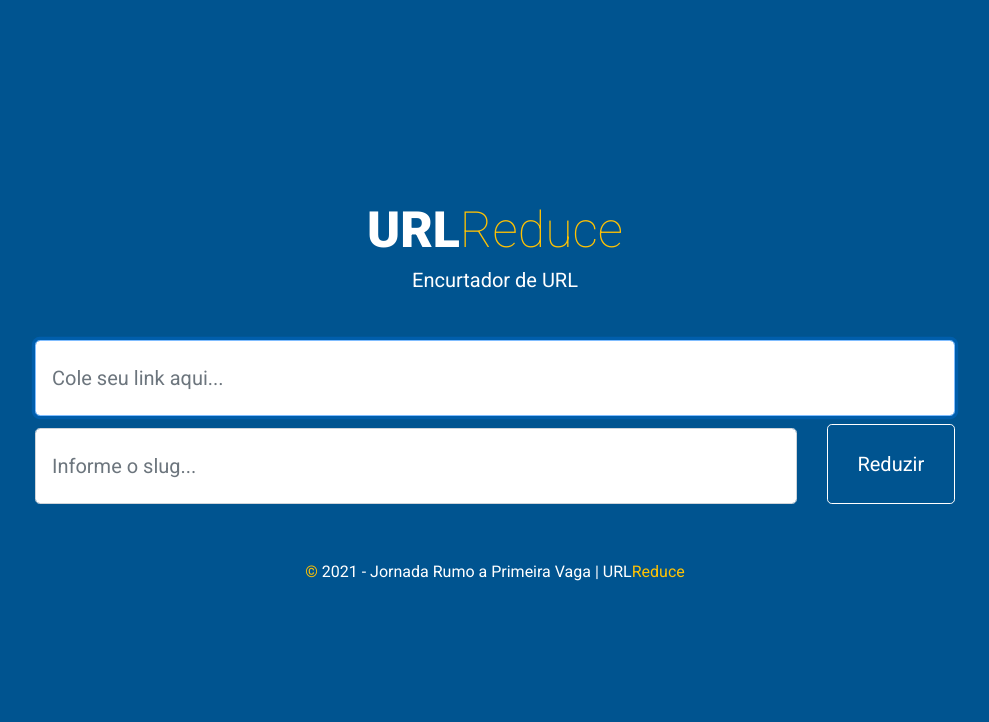
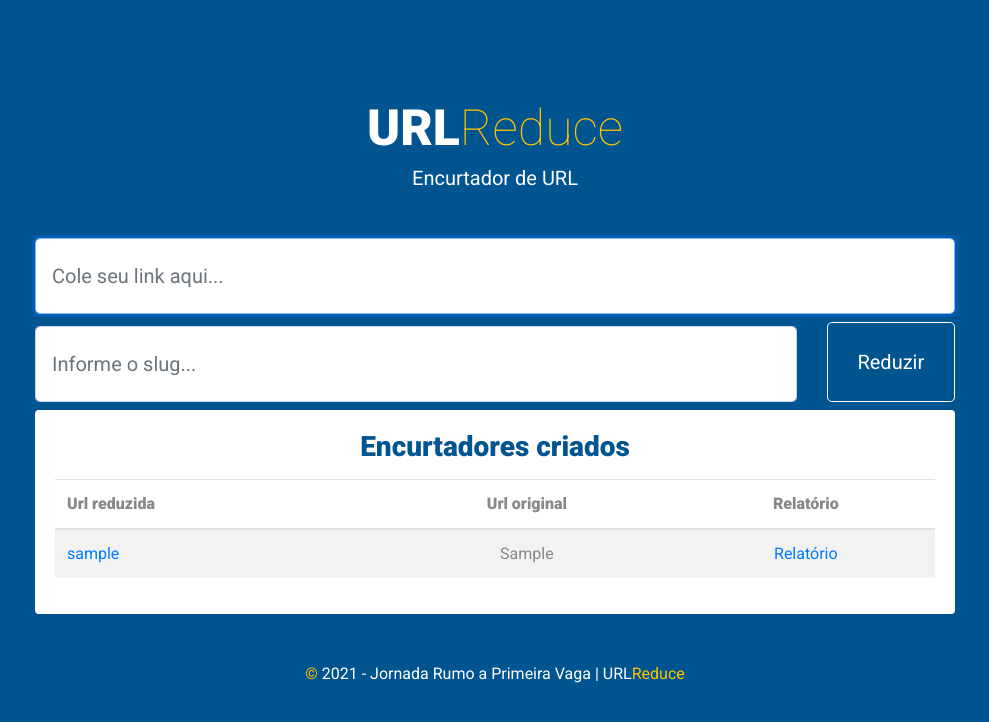
Before and after one commit to mateuslourenco/url_reduce, a Django app: page / in a window 1280 px wide. Shown: the top 722 px of the page, without its empty margins (145-1134 px from the left). Run offline with Django 4.2, Linux system fonts and the light colour scheme; tables that the repository leaves empty hold one stand-in row (values such as "Sample post").

Commit message:
implementado lista de redirects na home

```diff
--- a/devpro/encurtador/facade.py
+++ b/devpro/encurtador/facade.py
@@ -5,10 +5,10 @@ from devpro.encurtador.models import UrlRedirect
 
 
 def localizar_url_redirect(slug: str) -> UrlRedirect:
-    return UrlRedirect.objects.get(slug=slug)
+    return UrlRedirect.objects.get(slug=slug).order_by('-id')
 
 
-def localizar_redirecionamentos(slug):
+def localizar_redirecionamentos_por_data(slug):
     return list(
         UrlRedirect.objects.filter(
             slug=slug
@@ -18,3 +18,11 @@ def localizar_redirecionamentos(slug):
             cliques=Count('data')
         ).order_by('data')
     )
+
+
+def localizar_url_reduzida(request, slug):
+    return request.build_absolute_uri(f'/{slug}')
+
+
+def localizar_redirects():
+    return UrlRedirect.objects.all()
--- a/devpro/encurtador/models.py
+++ b/devpro/encurtador/models.py
@@ -1,4 +1,5 @@
 from django.db import models
+from django.urls import reverse
 
 
 class UrlRedirect(models.Model):
@@ -10,6 +11,15 @@ class UrlRedirect(models.Model):
     def __str__(self):
         return f'url redirect para {self.destino}'
 
+    class Meta:
+        ordering = ('-id',)
+
+    def localizar_url_reduzida(self):
+        return reverse('redirecionar', kwargs={'slug': self.slug})
+
+    def localizar_relatorio(self):
+        return reverse('relatorios', kwargs={'slug': self.slug})
+
 
 class UrlLog(models.Model):
     criado_em = models.DateTimeField(auto_now_add=True)
--- a/devpro/encurtador/templates/encurtador/home.html
+++ b/devpro/encurtador/templates/encurtador/home.html
@@ -10,7 +10,6 @@
         <div class="offset-sm-1 col-sm-10">
             <h1 class="font-weight-bold">URL<span class="font-weight-light color-y">Reduce</span></h1>
             <p class="h5 mb-5 text-muted">Encurtador de URL</p>
-
             <form action="{% url 'home' %}" method="post">
                 {% csrf_token %}
                 <div class="row">
@@ -37,10 +36,37 @@
                 </div>
 
             </form>
-
+            <!-- Tabela -->
+            <div class="panel">
+                <div class="panel-heading">
+                    <h3 class="panel-title font-weight-bold mb-3">Encurtadores criados</h3>
+                </div>
+                <div class="panel-body">
+                    <div class="table-responsive">
+                        <table class="table table-striped">
+                            <thead>
+                            <tr>
+                                <th class="text-left">Url reduzida</th>
+                                <th>Url original</th>
+                                <th>Relatório</th>
+                            </tr>
+                            </thead>
+                            <tbody>
+                            {% for r in redirecionamentos %}
+                            <tr>
+                                <td class="text-left"><a href="{{ r.localizar_url_reduzida }}"> {{r.slug}} </a></td>
+                                <td>{{ r.destino }}</td>
+                                <td><a href="{{ r.localizar_relatorio }}"> Relatório </a></td>
+                            </tr>
+                            {% endfor %}
+                            </tbody>
+                        </table>
+                    </div>
+                </div>
+            </div>
+            <!-- Tabela -->
         </div>
     </div>
-
     <p class="mt-5 mb-3 text-muted"><span class="color-y">&copy;</span> 2021 - Jornada Rumo a Primeira Vaga | URL<span
             class="color-y">Reduce</span></p>
 </div>
--- a/devpro/encurtador/views.py
+++ b/devpro/encurtador/views.py
@@ -2,7 +2,8 @@ from django.http import HttpResponseRedirect
 from django.shortcuts import redirect, render
 from django.urls import reverse
 
-from devpro.encurtador.facade import localizar_url_redirect, localizar_redirecionamentos
+from devpro.encurtador.facade import localizar_url_redirect, localizar_url_reduzida, \
+    localizar_redirecionamentos_por_data, localizar_redirects
 from devpro.encurtador.forms import ReduceForm
 from devpro.encurtador.models import UrlRedirect, UrlLog
 
@@ -21,8 +22,8 @@ def redirecionar(request, slug):
 
 def relatorios(request, slug):
     url = localizar_url_redirect(slug)
-    url_reduzida = request.build_absolute_uri(f'/{slug}')
-    redirecionamentos_por_data = localizar_redirecionamentos(slug)
+    url_reduzida = localizar_url_reduzida(request, slug)
+    redirecionamentos_por_data = localizar_redirecionamentos_por_data(slug)
     ctx = {
         'reduce': url,
         'url_reduzida': url_reduzida,
@@ -38,9 +39,13 @@ def home(request):
         if form.is_valid():
             reduce = form.save(commit=False)
             reduce.save()
-            return HttpResponseRedirect(reverse('relatorios', kwargs={'slug': request.POST['slug']}))
+            return HttpResponseRedirect(reverse('home'))
         else:
             ctx = {'form': form}
             return render(request, 'encurtador/home.html', context=ctx)
     else:
-        return render(request, 'encurtador/home.html')
+        redirecionamentos = localizar_redirects()
+        ctx = {
+            'redirecionamentos': redirecionamentos
+        }
+        return render(request, 'encurtador/home.html', ctx)
```
Also changed, not shown: devpro/encurtador/tests/test_home.py (+13 -2 lines).
